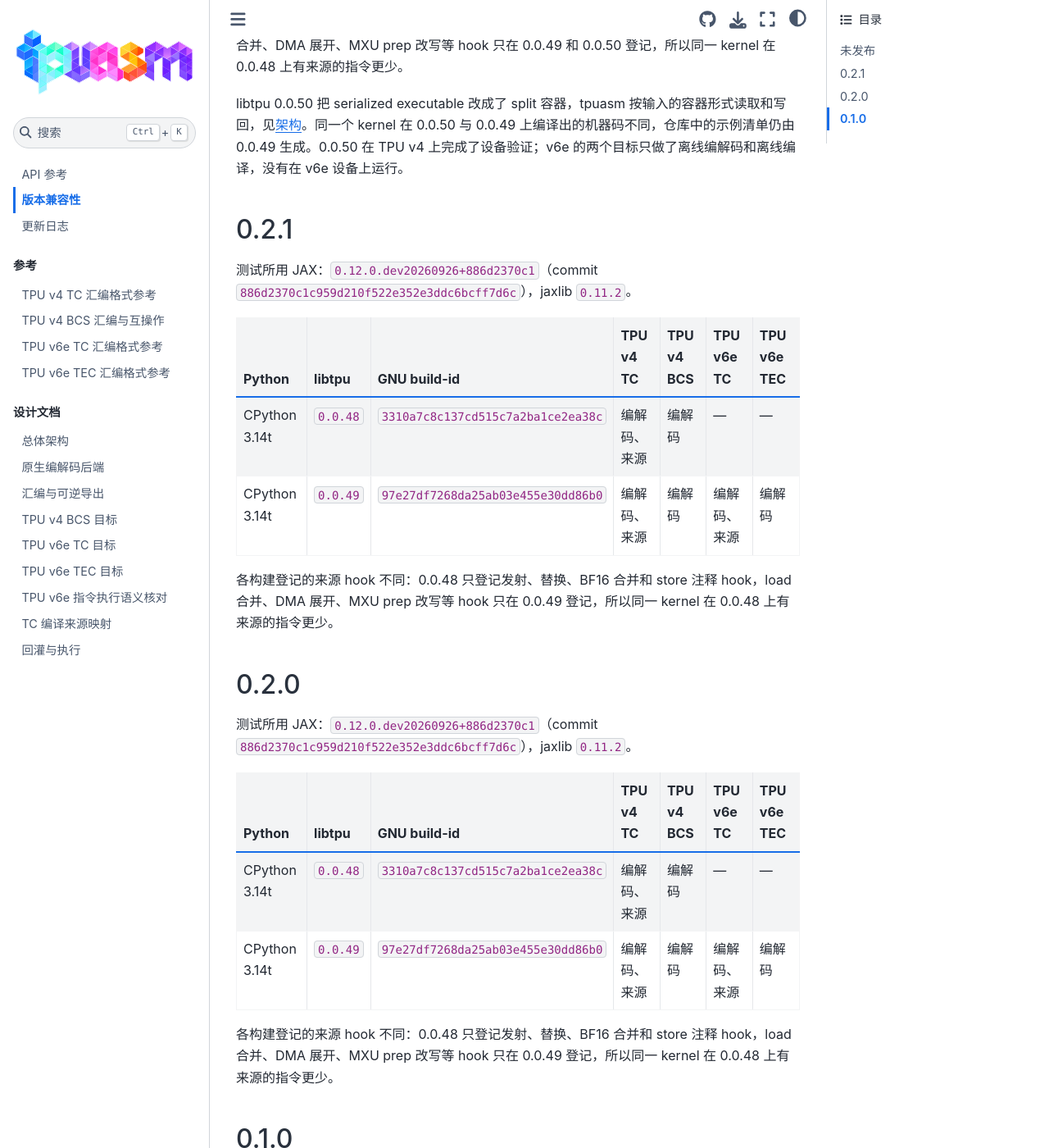
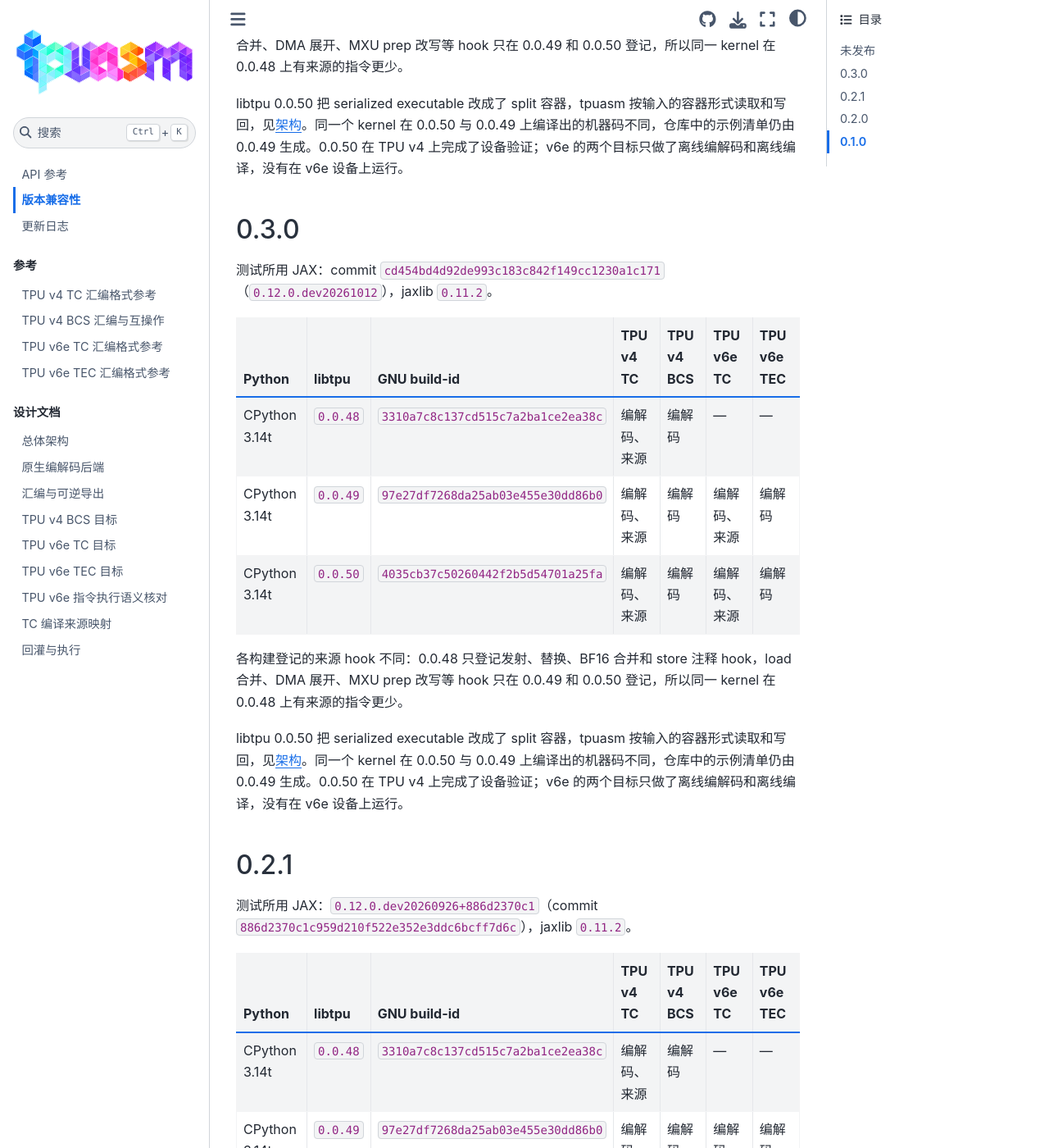
Before and after one commit to ayaka14732/tpuasm, a Sphinx documentation site: the page built from docs/compatibility.md, in a window 1280 px wide and 1400 px high, scrolled down 815 px. Shown: the whole window at 82% size. Built offline with Sphinx 7.4.7 and the Sphinx Book theme 1.1.4, drawn with Linux system fonts in a browser that asks for light colours; pages that are not in the unit, such as notebooks, are missing from menus.

```diff
--- a/docs/compatibility.md
+++ b/docs/compatibility.md
@@ -5,6 +5,20 @@
 表中“编解码”指汇编与反汇编，“来源”指 `compiler_source_mapping` 的编译来源捕获。“—”表示该构建没有这个目标的后端。
 
 ## 未发布
+
+测试所用 JAX：commit `cd454bd4d92de993c183c842f149cc1230a1c171`（`0.12.0.dev20261012`），jaxlib `0.11.2`。
+
+| Python | libtpu | GNU build-id | TPU v4 TC | TPU v4 BCS | TPU v6e TC | TPU v6e TEC |
+|---|---|---|---|---|---|---|
+| CPython 3.14t | `0.0.48` | `3310a7c8c137cd515c7a2ba1ce2ea38c` | 编解码、来源 | 编解码 | — | — |
+| CPython 3.14t | `0.0.49` | `97e27df7268da25ab03e455e30dd86b0` | 编解码、来源 | 编解码 | 编解码、来源 | 编解码 |
+| CPython 3.14t | `0.0.50` | `4035cb37c50260442f2b5d54701a25fa` | 编解码、来源 | 编解码 | 编解码、来源 | 编解码 |
+
+各构建登记的来源 hook 不同：0.0.48 只登记发射、替换、BF16 合并和 store 注释 hook，load 合并、DMA 展开、MXU prep 改写等 hook 只在 0.0.49 和 0.0.50 登记，所以同一 kernel 在 0.0.48 上有来源的指令更少。
+
+libtpu 0.0.50 把 serialized executable 改成了 split 容器，tpuasm 按输入的容器形式读取和写回，见[架构](design/architecture.md#硬件目标与程序容器)。同一个 kernel 在 0.0.50 与 0.0.49 上编译出的机器码不同，仓库中的示例清单仍由 0.0.49 生成。0.0.50 在 TPU v4 上完成了设备验证；v6e 的两个目标只做了离线编解码和离线编译，没有在 v6e 设备上运行。
+
+## 0.3.0
 
 测试所用 JAX：commit `cd454bd4d92de993c183c842f149cc1230a1c171`（`0.12.0.dev20261012`），jaxlib `0.11.2`。
 
--- a/pyproject.toml
+++ b/pyproject.toml
@@ -4,7 +4,7 @@ build-backend = "setuptools.build_meta"
 
 [project]
 name = "tpuasm"
-version = "0.2.1"
+version = "0.3.0"
 description = "Assemble and disassemble TPU machine bundles with physical issue slots"
 readme = "README.md"
 authors = [{name = "Ayaka Mikazuki"}]
```
Also changed, not shown: CHANGELOG.md (+1 -1 lines).
